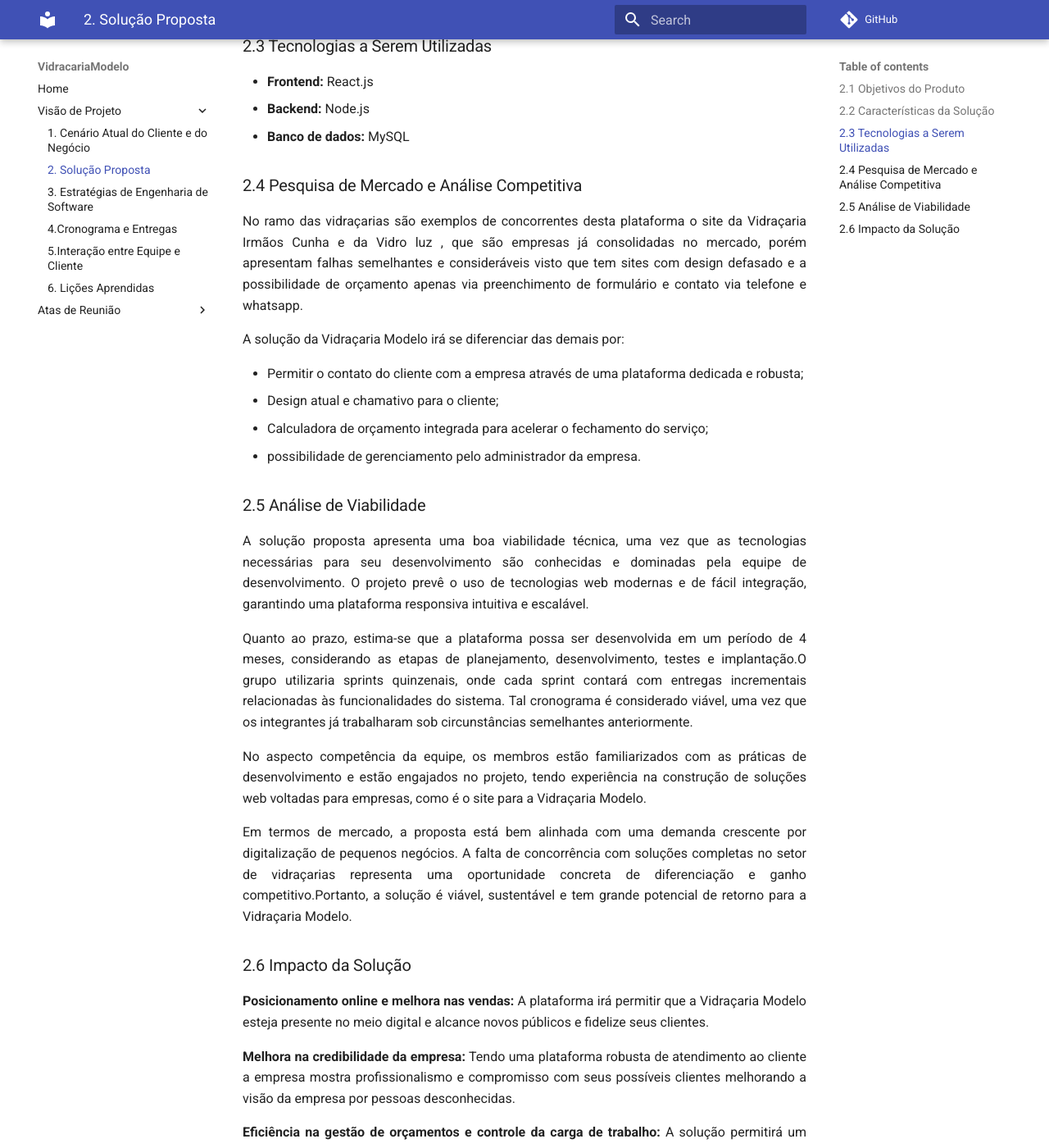
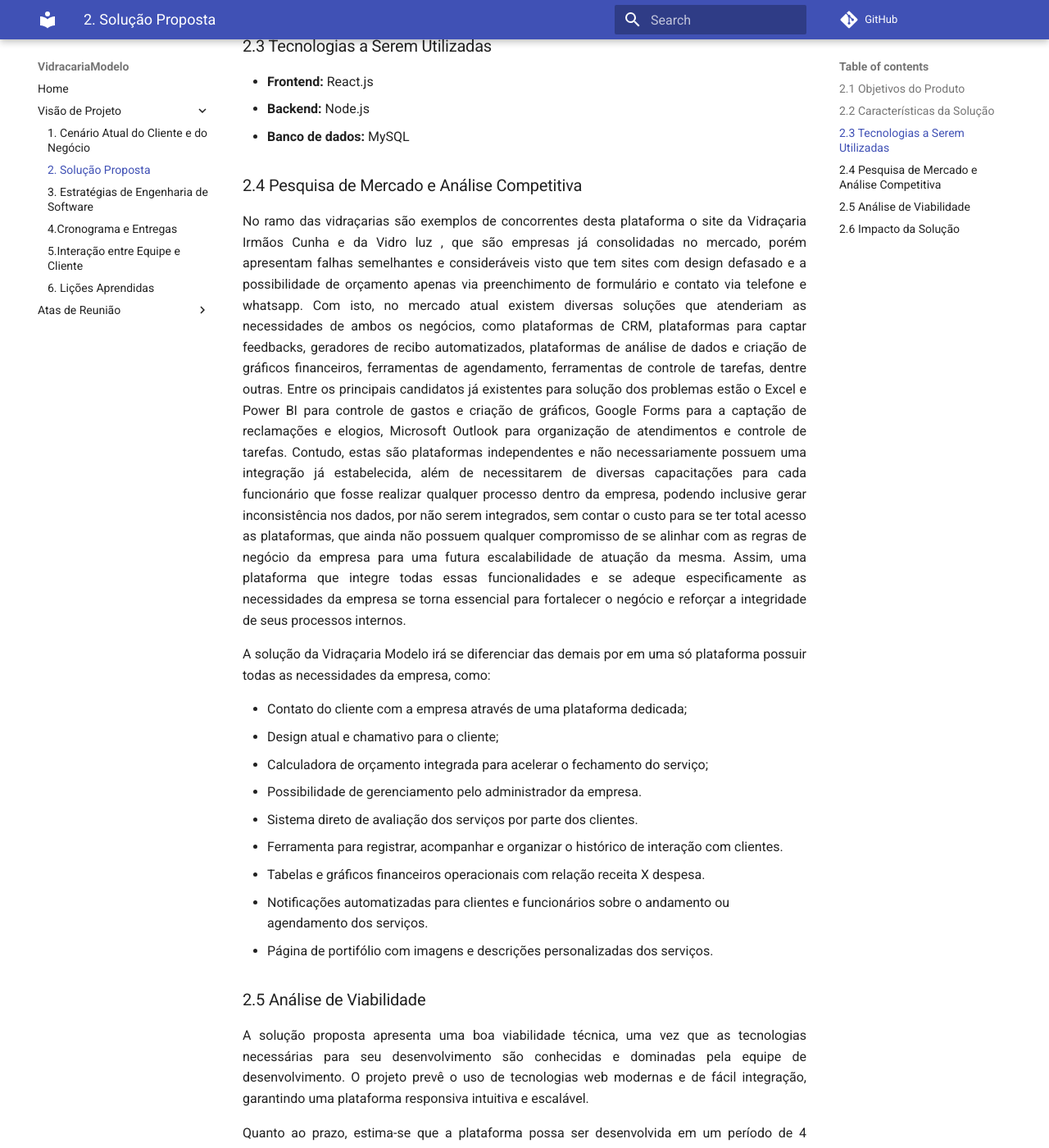
Before and after one commit to mdsreq-fga-unb/2025.1-T01-VidracariaModelo, an MkDocs documentation site: the page built from docs/docs/VisaodeProduto/Solucao_proposta.md, in a window 1280 px wide and 1400 px high, scrolled down 703 px. Shown: the whole window at 82% size. Built offline with MkDocs 1.6.1 and Material for MkDocs 9.7.7, drawn with Linux system fonts in a browser that asks for light colours; comment, search, counter and statistics services are not loaded.

Commit message:
Reescrita da pesquisa de mercado e análise competitiva

```diff
--- a/docs/docs/VisaodeProduto/Solucao_proposta.md
+++ b/docs/docs/VisaodeProduto/Solucao_proposta.md
@@ -24,14 +24,19 @@ No ramo das vidraçarias são exemplos de concorrentes desta plataforma o site d
 Vidraçaria Irmãos Cunha e da Vidro luz , que são empresas já consolidadas no mercado,
 porém apresentam falhas semelhantes e consideráveis visto que tem sites com design
 defasado e a possibilidade de orçamento apenas via preenchimento de formulário e contato
-via telefone e whatsapp.
+via telefone e whatsapp. Com isto, no mercado atual existem diversas soluções que atenderiam as necessidades de ambos os negócios, como plataformas de CRM, plataformas para captar feedbacks, geradores de recibo automatizados, plataformas de análise de dados e criação de gráficos financeiros, ferramentas de agendamento, ferramentas de controle de tarefas, dentre outras. Entre os principais candidatos já existentes para solução dos problemas estão o Excel e Power BI para controle de gastos e criação de gráficos, Google Forms para a captação de reclamações e elogios, Microsoft Outlook para organização de atendimentos e controle de tarefas. Contudo, estas são plataformas independentes e não necessariamente possuem uma integração já estabelecida, além de necessitarem de diversas capacitações para cada funcionário que fosse realizar qualquer processo dentro da empresa, podendo inclusive gerar inconsistência nos dados, por não serem integrados, sem contar o custo para se ter total acesso as plataformas, que ainda não possuem qualquer compromisso de se alinhar com as regras de negócio da empresa para uma futura escalabilidade de atuação da mesma. Assim, uma plataforma que integre todas essas funcionalidades e se adeque especificamente as necessidades da empresa se torna essencial para fortalecer o negócio e reforçar a integridade de seus processos internos.
 
-A solução da Vidraçaria Modelo irá se diferenciar das demais por:
+A solução da Vidraçaria Modelo irá se diferenciar das demais por em uma só plataforma possuir todas as necessidades da empresa, como:
 
-- Permitir o contato do cliente com a empresa através de uma plataforma dedicada e robusta;
+- Contato do cliente com a empresa através de uma plataforma dedicada;
 - Design atual e chamativo para o cliente;
 - Calculadora de orçamento integrada para acelerar o fechamento do serviço;
-- possibilidade de gerenciamento pelo administrador da empresa.
+- Possibilidade de gerenciamento pelo administrador da empresa.
+- Sistema direto de avaliação dos serviços por parte dos clientes.
+- Ferramenta para registrar, acompanhar e organizar o histórico de interação com clientes.
+- Tabelas e gráficos financeiros operacionais com relação receita X despesa.
+- Notificações automatizadas para clientes e funcionários sobre o andamento ou agendamento dos serviços.
+- Página de portifólio com imagens e descrições personalizadas dos serviços.
 
 ### 2.5 Análise de Viabilidade
 A solução proposta apresenta uma boa viabilidade técnica, uma vez que as tecnologias necessárias para seu desenvolvimento são conhecidas e dominadas pela equipe de desenvolvimento. O projeto prevê o uso de tecnologias web modernas e de fácil integração, garantindo uma plataforma responsiva intuitiva e escalável.
```
